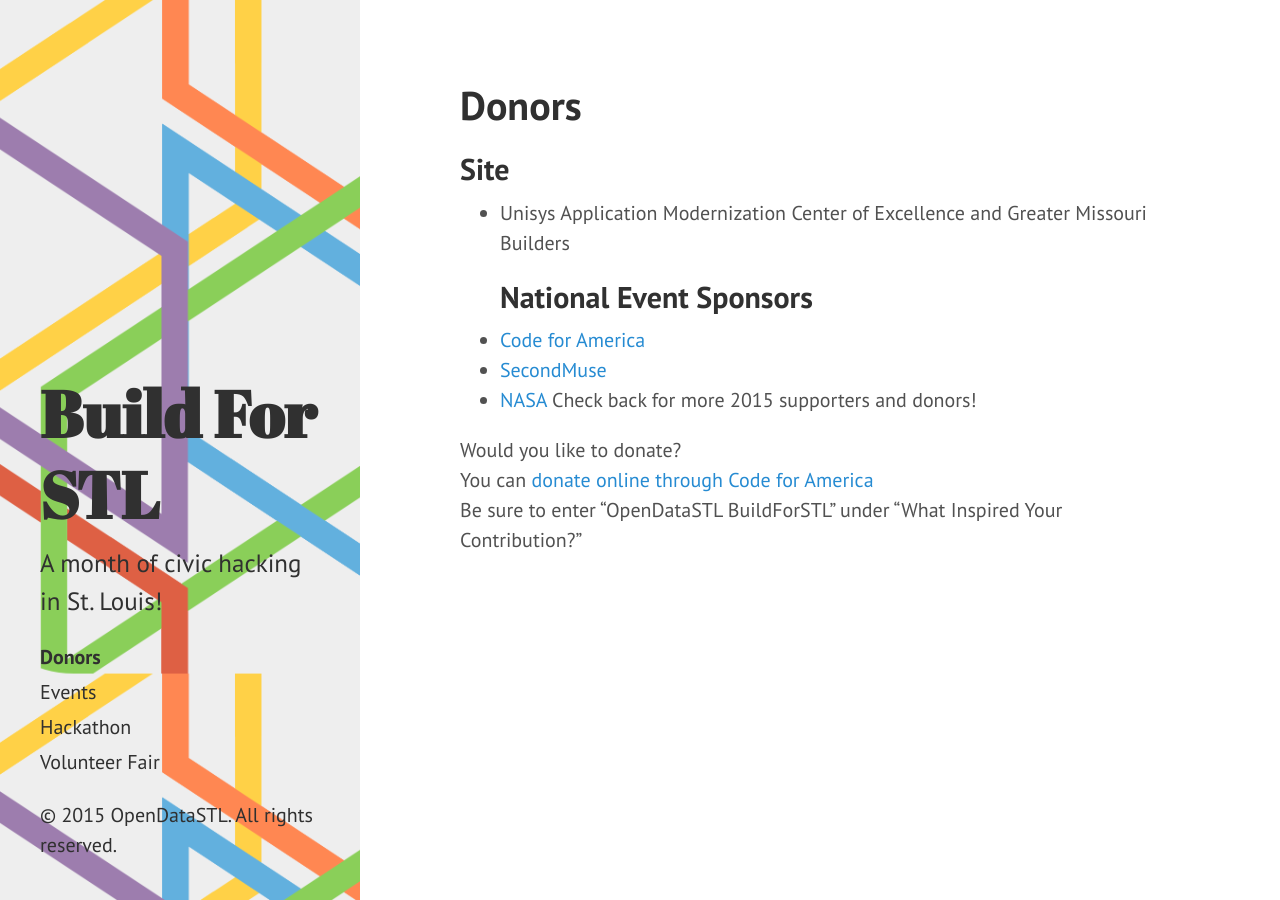
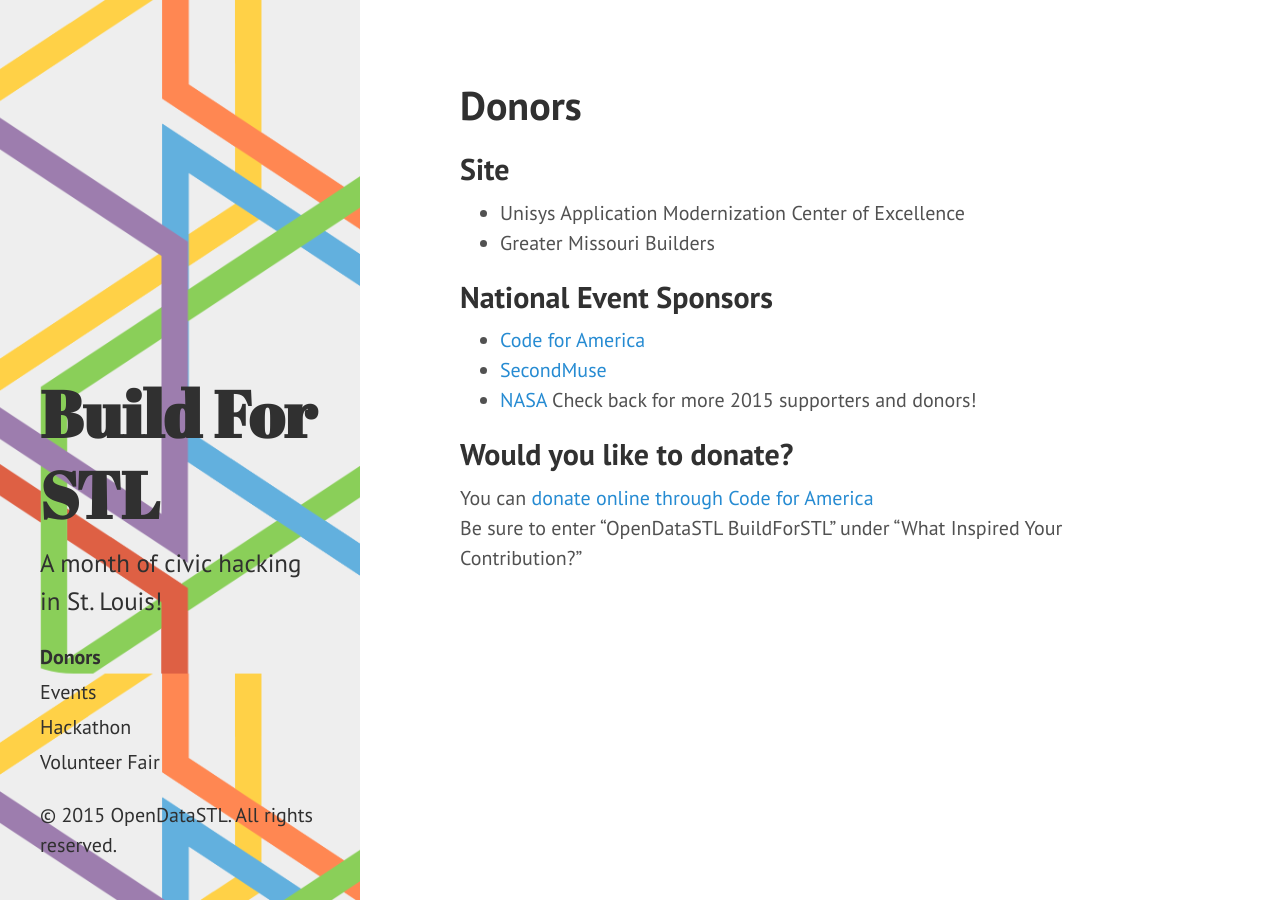
Before and after one commit to OpenSTL/build4stl-jekyll-site, a Jekyll site: the page built from donors.md, in a window 1280 px wide. Built offline with Jekyll 4.4.1, drawn with Linux system fonts in a browser that asks for light colours.

Commit message:
Minor formatting changes

```diff
--- a/donors.md
+++ b/donors.md
@@ -5,13 +5,15 @@
 ---
 
 ##Site
- * Unisys Application Modernization Center of Excellence and Greater Missouri Builders
+ * Unisys Application Modernization Center of Excellence
+ * Greater Missouri Builders
+
 ##National Event Sponsors
  * [Code for America](http://www.codeforamerica.org/)
  * [SecondMuse](http://secondmuse.com/)
  * [NASA](http://www.nasa.gov/)
 Check back for more 2015 supporters and donors!
 
-Would you like to donate?
+##Would you like to donate?
 You can [donate online through Code for America](https://secure.codeforamerica.org/page/contribute/default)
 Be sure to enter "OpenDataSTL BuildForSTL" under "What Inspired Your Contribution?"
```
